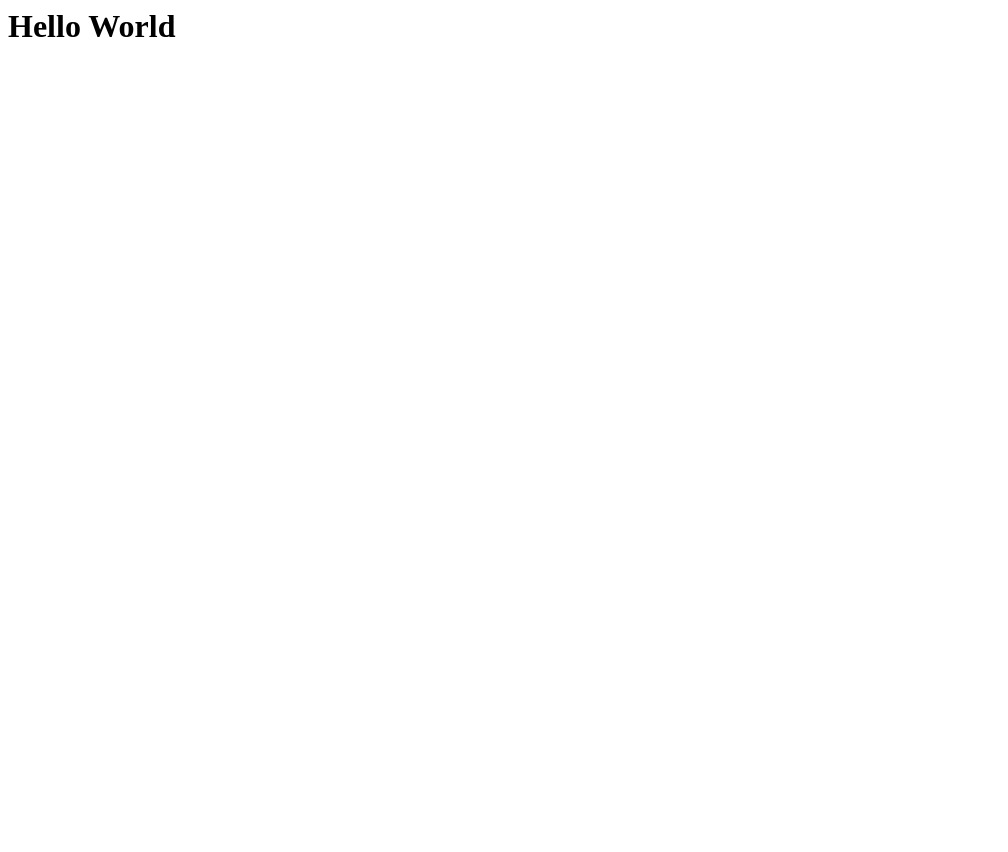
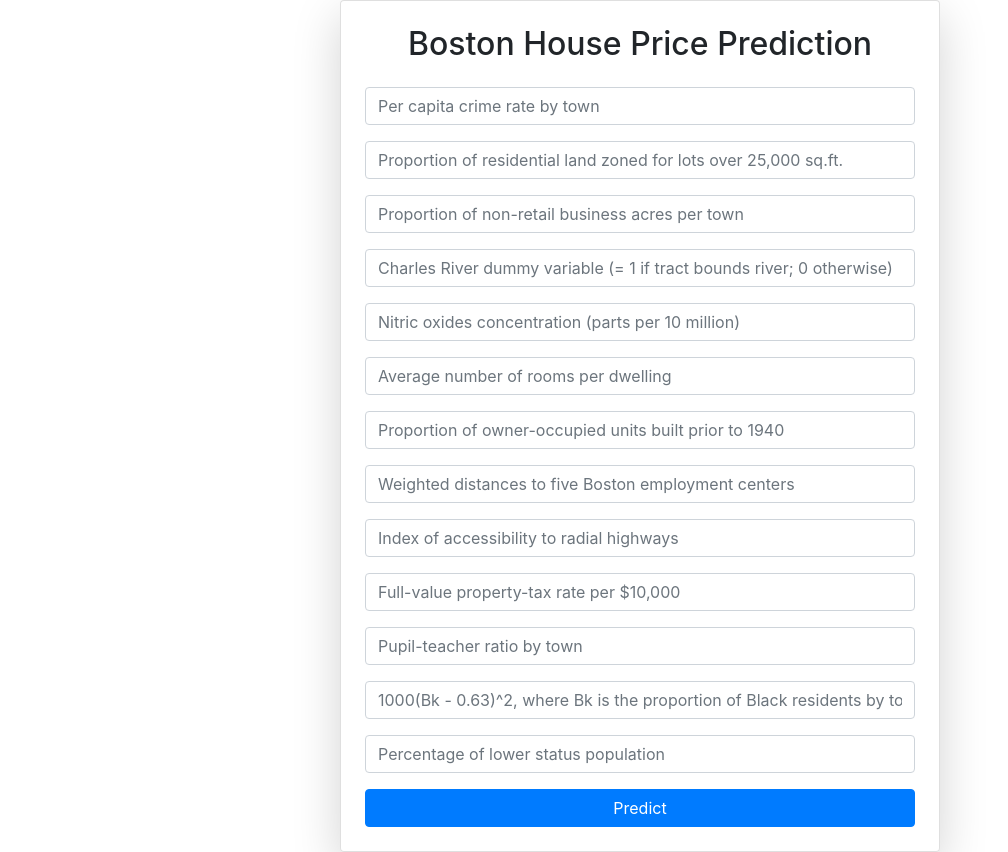
Before and after one commit to dhiraj-1104/boston_house_predicttion, a Flask app: page / in a window 1280 px wide. Before the commit the part shown is almost empty. Shown: the whole page, without its empty margins (0-1008 px from the left). Before the commit the page ends 37 px from the top, so only its background shows below. Run offline with Flask 3, Linux system fonts and the light colour scheme; parts of the project's set-up code (start-up, migrations or seed data) failed here and were passed over; some libraries are stand-ins or nearby versions.

Commit message:
Web Application Completed

```diff
--- a/app.py
+++ b/app.py
@@ -21,12 +21,20 @@
 @app.route('/predict_api',methods=['POST'])
 def predict_api():
     data=request.json['data']
-    print(data)
-    print(np.array(list(data.values())).reshape(1,-1))
     new_data=scalar.transform(np.array(list(data.values())).reshape(1,-1))
     output=regmodel.predict(new_data)
-    print(output[0])
     return jsonify(output[0])
+
+@app.route('/predict',methods=['POST'])
+def predict():
+    try:
+        data=[float(x) for x in request.form.values()]
+        final_input=scalar.transform(np.array(data).reshape(1,-1))
+        print(final_input)
+        output = regmodel.predict(final_input)
+        return render_template("home.html",predicted_text="The House Price Prediction is {}".format(output))
+    except ValueError:
+        return render_template("home.html", prediction_text="Error: Please enter only numeric values.")
 
 if __name__=="__main__":
     app.run(debug=True)
--- a/templates/home.html
+++ b/templates/home.html
@@ -1,3 +1,46 @@
-<h1>
-    Hello World
-</h1>
+<!DOCTYPE html>
+<html lang="en">
+<head>
+  <meta charset="UTF-8">
+  <title>Boston House Price Prediction</title>
+  <meta name="viewport" content="width=device-width, initial-scale=1">
+  <link rel="stylesheet" href="https://stackpath.bootstrapcdn.com/bootstrap/4.5.2/css/bootstrap.min.css">
+</head>
+<body>
+
+  <div class="container-fluid d-flex align-items-center justify-content-center">
+    <div class="card p-4 shadow-lg" style="max-width: 600px; width: 100%; background-color: rgba(255,255,255,0.95);">
+      <h2 class="text-center mb-4">Boston House Price Prediction</h2>
+      <form action="{{ url_for('predict') }}" method="post">
+        {% for field in [
+    "Per capita crime rate by town",
+    "Proportion of residential land zoned for lots over 25,000 sq.ft.",
+    "Proportion of non-retail business acres per town",
+    "Charles River dummy variable (= 1 if tract bounds river; 0 otherwise)",
+    "Nitric oxides concentration (parts per 10 million)",
+    "Average number of rooms per dwelling",
+    "Proportion of owner-occupied units built prior to 1940",
+    "Weighted distances to five Boston employment centers",
+    "Index of accessibility to radial highways",
+    "Full-value property-tax rate per $10,000",
+    "Pupil-teacher ratio by town",
+    "1000(Bk - 0.63)^2, where Bk is the proportion of Black residents by town",
+    "Percentage of lower status population"
+]
+ %}
+        <div class="form-group">
+          <input type="text" class="form-control" name="{{ field }}" placeholder="{{ field }}" required>
+        </div>
+        {% endfor %}
+        <button type="submit" class="btn btn-primary btn-block">Predict</button>
+      </form>
+      {% if predicted_text %}
+      <div class="alert alert-info mt-3 text-center">
+        {{ predicted_text }}
+      </div>
+      {% endif %}
+    </div>
+  </div>
+
+</body>
+</html>
```
Also changed, not shown: 1 other file.
